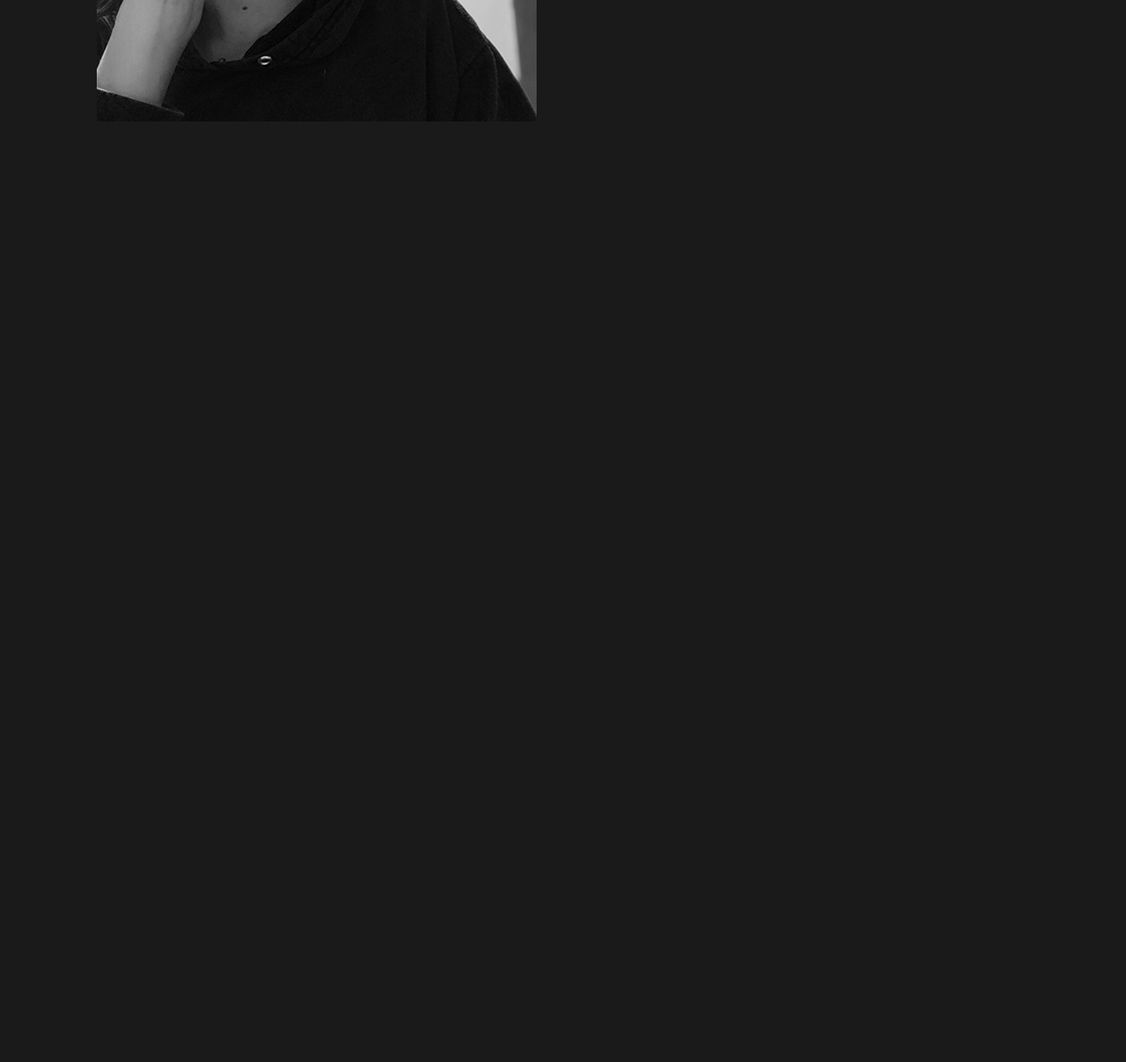
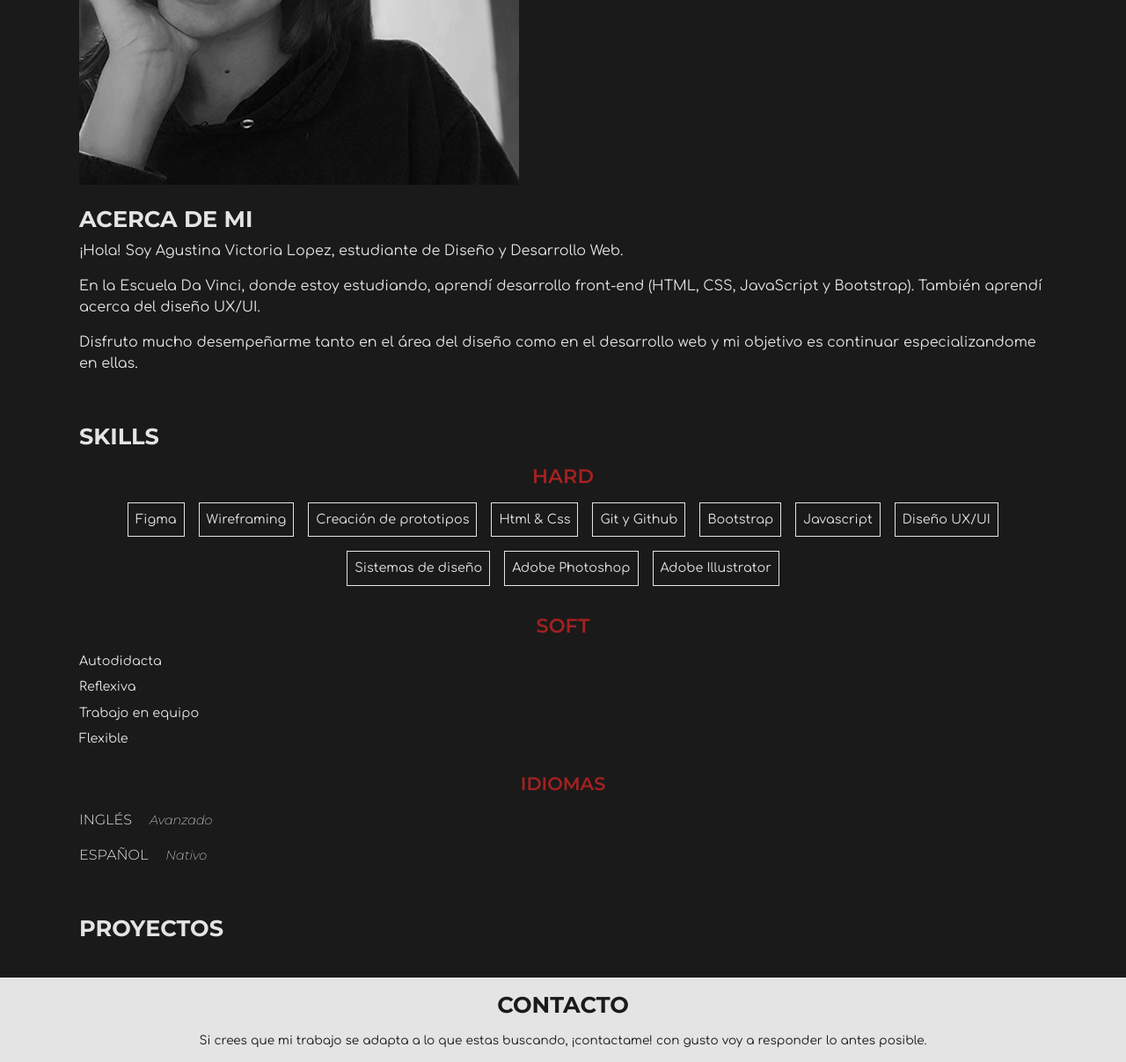
Before and after one commit to agusvlopez/portafolio, a plain HTML site: page index.html in a window 1280 px wide. Shown: the part 694-1901 px from the top of the page at 88% size. Before the commit the page ends 848 px from the top, so only its background shows below. Drawn offline with nearby package versions, Linux system fonts and the light colour scheme.

Commit message:
agregado de section home, skills y footer

```diff
--- a/css/style.css
+++ b/css/style.css
@@ -9,10 +9,6 @@ body {
 
 }
 
-main {
-    padding: 0 1rem ;
-
-}
 nav {
     background-color: #1A1A1A;
 }
@@ -47,9 +43,53 @@ nav {
 h1 {
     font-size: 2.7rem;
     margin: 0;
+}
+
+.liSkillsHard {
+    border: 1px solid #e4e4e4;
+    list-style: none;
+    font-size: 0.9rem;
+}
+
+.liSkillsSoft {
+    list-style: none;
+    font-size: 0.9rem;
+}
+
+h2 {
+    font-family: 'Montserrat', sans-serif;
+    text-transform: uppercase;
+    font-weight: 700;
+    font-size: 1.6rem;
+}
+
+h3 {
+    font-family: 'Montserrat', sans-serif;
+    text-transform: uppercase;
+    font-weight: 600;
+    font-size: 1.4rem;
+    color: #ff26269a;
+    text-align: center;
+}
+
+.skillsIdiomaH3 {
+    font-size: 1.3rem;
+    text-align: center;
+}
+.skillsIdiomaP {
+   font-family: 'Montserrat', sans-serif;
+    text-transform: uppercase;
+    font-weight: 300;
+}
+
+.skillsIdiomaSpan {
+    font-size: 0.9rem;
+    font-style: italic;
+    font-weight: 200;
+    padding-left: 1rem;
+    text-transform: none;
 
 }
-
 .nombrePortada {
     font-weight: 300;
     line-height: 1.8rem;
@@ -67,6 +107,32 @@ h1 {
     text-transform: uppercase;
 }
 
+.iconoMenu {
+    background-image: url(../img/icono-menu.png);
+    background-repeat: no-repeat;
+    background-size: contain;
+    background-color: #1A1A1A;
+}
+
+.bgFooter {
+    background-color: #e4e4e4;
+}
+
+.h2Footer {
+color: #1A1A1A;
+text-align: center;
+}
+
+.pFooter {
+    color: #1A1A1A;
+    text-align: center;
+    font-size: 0.85rem;
+}
+
+.iconoFooter {
+    width: 25px;
+    height: 25px;
+}
 @media screen and (min-width:577px) {}
 
 @media screen and (min-width:993px){}
--- a/index.html
+++ b/index.html
@@ -8,23 +8,23 @@
 
     <link rel="preconnect" href="https://fonts.googleapis.com">
     <link rel="preconnect" href="https://fonts.gstatic.com" crossorigin>
-    <link href="https://fonts.googleapis.com/css2?family=Comfortaa:wght@300;400;500;600&display=swap" rel="stylesheet">
+    <link href="https://fonts.googleapis.com/css2?family=Comfortaa:wght@300;400;500;600&family=Montserrat:ital,wght@0,100;0,200;0,300;0,400;0,500;0,600;0,700;0,800;0,900;1,100;1,200;1,300;1,400;1,500;1,600;1,700;1,800;1,900&display=swap" rel="stylesheet">
 
     <link href="https://cdn.jsdelivr.net/npm/bootstrap@5.3.0-alpha2/dist/css/bootstrap.min.css" rel="stylesheet" integrity="sha384-aFq/bzH65dt+w6FI2ooMVUpc+21e0SRygnTpmBvdBgSdnuTN7QbdgL+OapgHtvPp" crossorigin="anonymous">
 
     <link rel="stylesheet" href="css/style.css">
 </head>
-<body class="container">
 
-    <nav class="navbar navbar-expand-lg">
+<body>
+    <nav class="navbar navbar-expand-lg container">
         <div class="container-fluid">
 
-            <a class="navbar-brand " href="#">
+            <a class="navbar-brand" href="#">
                 <img src="./img/logo-chico.png" alt="Logo de frutilla" class="logoSize img-fluid">
             </a>
 
           <button class="navbar-toggler" type="button" data-bs-toggle="collapse" data-bs-target="#navbarNav" aria-controls="navbarNav" aria-expanded="false" aria-label="Toggle navigation">
-            <span class="navbar-toggler-icon"></span>
+            <span class="navbar-toggler-icon iconoMenu"></span>
           </button>
 
             <div class="collapse navbar-collapse " id="navbarNav">
@@ -50,20 +50,82 @@
             </div>
         </div>
     </nav>
-    <main class="">
-        <div class="mt-3 mb-3">
+    <main class="container">
+        <section class="mt-3 p-2">
             <div class="lineaVertical ">
                 <h1 class="colorLetra pb-5">Portafolio</h1>
                 <p class="fs-3 nombrePortada ">Agustina Victoria <span class="fs-1 apellidoPortada d-block">Lopez</span> </p>
                 <p class="descripcionPortada">Estudiante de Diseño y Desarrollo Web</p>
             </div>
-        </div>
+        </section>
 
-        <div class="container mt-3 mb-3">
+        <section class="mt-5 p-2">
             <img src="./img/img-home.jpg" alt="Imagen de Agustina Lopez" class="img-fluid">
-        </div>
+            <div class="mt-4">
+                <h2>Acerca de mi</h2>
+                <p>¡Hola! Soy Agustina Victoria Lopez, estudiante de Diseño y Desarrollo Web.</p>
+                <p>En la Escuela Da Vinci, donde estoy estudiando, aprendí desarrollo front-end (HTML, CSS, JavaScript y Bootstrap). También aprendí acerca del diseño UX/UI.</p>
+                <p>Disfruto mucho desempeñarme tanto en el área del diseño como en el desarrollo web y mi objetivo es continuar especializandome en ellas. </p>
+            </div>
+        </section>
 
+        <section class="mt-4 p-2">
+
+            <h2> <span lang="en">Skills</span></h2>
+
+            <div class="mt-3">
+                <h3><span lang="en">Hard</span></h3>
+                <div>
+                    <ul class="d-flex flex-wrap p-0 justify-content-center">
+                        <li class="m-2 p-2 liSkillsHard">Figma</li>
+                        <li class="m-2 p-2 liSkillsHard"><span lang="en">Wireframing</span></li>
+                        <li class="m-2 p-2 liSkillsHard">Creación de prototipos</li>
+                        <li class="m-2 p-2 liSkillsHard">Html & Css</li>
+                        <li class="m-2 p-2 liSkillsHard">Git y Github</li>
+                        <li class="m-2 p-2 liSkillsHard">Bootstrap</li>
+                        <li class="m-2 p-2 liSkillsHard">Javascript</li>
+                        <li class="m-2 p-2 liSkillsHard">Diseño UX/UI</li>
+                        <li class="m-2 p-2 liSkillsHard">Sistemas de diseño</li>
+                        <li class="m-2 p-2 liSkillsHard">Adobe Photoshop</li>
+                        <li class="m-2 p-2 liSkillsHard">Adobe Illustrator</li>
+                    </ul>
+                </div>
+            </div>
+            <div class="mt-4">
+                <h3 class="mb-3"><span lang="en">Soft</span></h3>
+                <div class="container p-0">
+                    <ul class="p-0">
+                        <li class="mb-1 pb-1 liSkillsSoft">Autodidacta</li>
+                        <li class="mb-1 pb-1 liSkillsSoft"><span lang="en">Reflexiva</span></li>
+                        <li class="mb-1 pb-1 liSkillsSoft">Trabajo en equipo</li>
+                        <li class="mb-1 pb-1 liSkillsSoft">Flexible</li>
+                    </ul>
+                </div>
+            </div>
+            <div class="mt-4">
+                <h3 class="skillsIdiomaH3 mb-3"><span lang="en">Idiomas</span></h3>
+                <p class="skillsIdiomaP">Inglés <span class="skillsIdiomaSpan">Avanzado</span></p>
+                <p class="skillsIdiomaP">Español <span class="skillsIdiomaSpan">Nativo</span></p>
+            </div>
+        </section>
+
+        <section class="mt-4 p-2">
+
+            <h2>Proyectos</h2>
+
+        </section>
     </main>
+        <footer>
+            <section class="mt-4 p-3 bgFooter">
+            <h2 class="h2Footer mb-3">Contacto</h2>
+            <p class="pFooter">Si crees que mi trabajo se adapta a lo que estas buscando, ¡contactame! con gusto voy a responder lo antes posible.</p>
+            <ul class="p-0 d-flex flex-wrap justify-content-center">
+                <li class="m-2"><a href="https://github.com/agusvlopez"><img src="./img/github.png" alt="Icono de Github" class="img-fluid iconoFooter m-2"></a></li>
+                <li class="m-2"><a href="https://www.linkedin.com/in/agustina-lopez-3709a4170/"><img src="./img/linkedin.png" alt="Icono de linkedin" class="img-fluid iconoFooter m-2"></a></li>
+           </ul>
+            </section>
+        </footer>
+
     <script src="https://cdn.jsdelivr.net/npm/bootstrap@5.3.0-alpha2/dist/js/bootstrap.bundle.min.js" integrity="sha384-qKXV1j0HvMUeCBQ+QVp7JcfGl760yU08IQ+GpUo5hlbpg51QRiuqHAJz8+BrxE/N" crossorigin="anonymous"></script>
 </body>
 </html>
```
